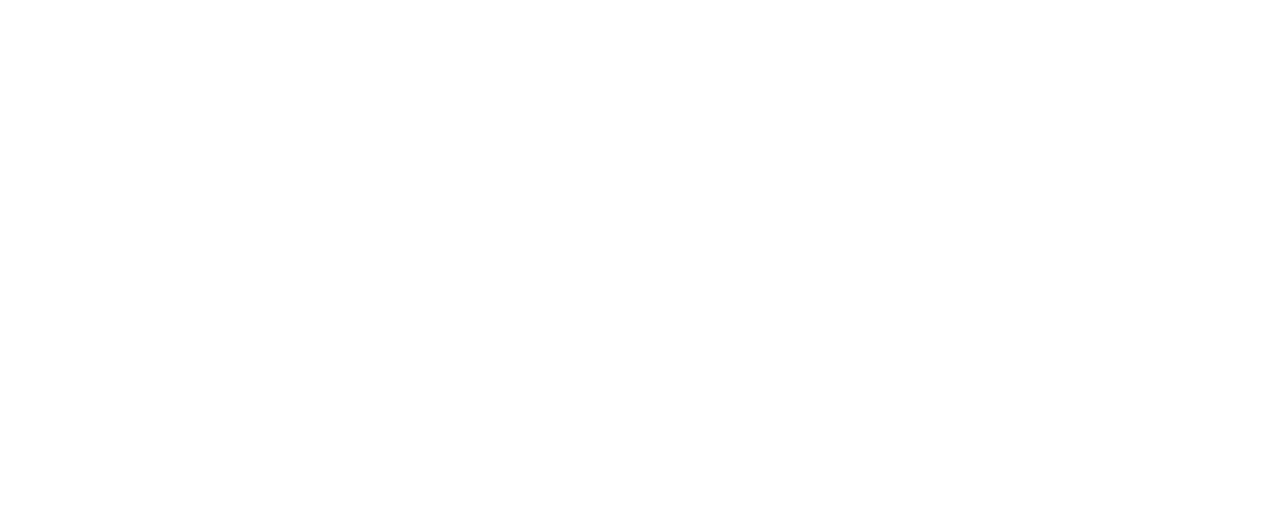
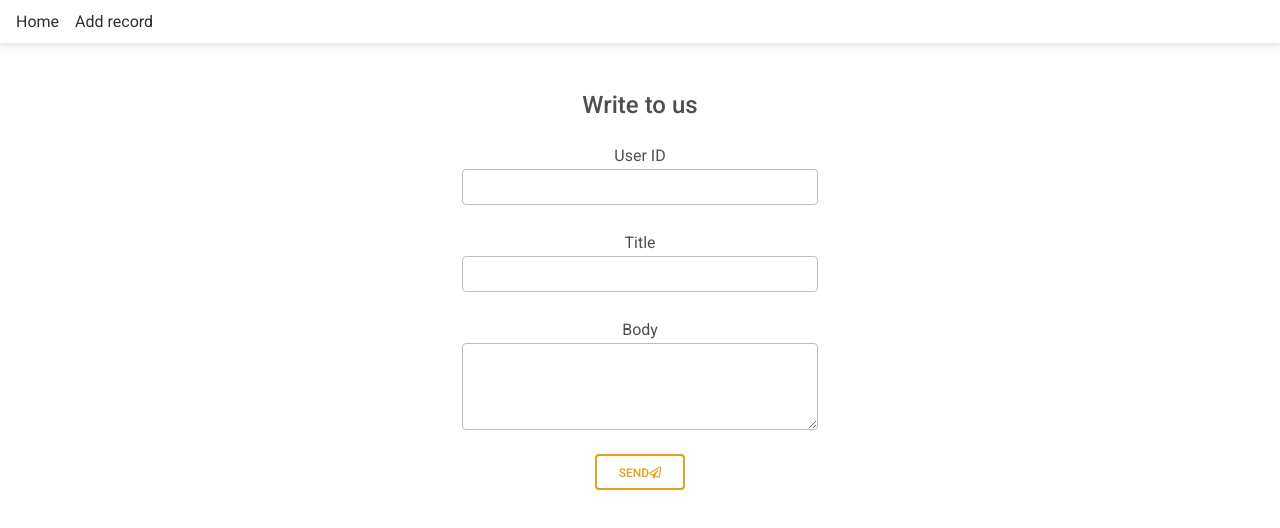
Before and after one commit to Lostinrave/qualification-task-react, a React (Create React App) app: page /new-record in a window 1280 px wide. Before the commit this address had no page. Shown: the top 528 px of the page. Built offline with nearby package versions, Linux system fonts and the light colour scheme.

Commit message:
Styling and Form component

```diff
--- a/src/App.css
+++ b/src/App.css
@@ -1,44 +1,4 @@
-
-.card-holder{
-  min-height: 100vh;
-  margin: 0 auto;
-}
 
 .App {
   text-align: center;
 }
-
-.App-logo {
-  height: 40vmin;
-  pointer-events: none;
-}
-
-@media (prefers-reduced-motion: no-preference) {
-  .App-logo {
-    animation: App-logo-spin infinite 20s linear;
-  }
-}
-
-.App-header {
-  background-color: #282c34;
-  min-height: 100vh;
-  display: flex;
-  flex-direction: column;
-  align-items: center;
-  justify-content: center;
-  font-size: calc(10px + 2vmin);
-  color: white;
-}
-
-.App-link {
-  color: #61dafb;
-}
-
-@keyframes App-logo-spin {
-  from {
-    transform: rotate(0deg);
-  }
-  to {
-    transform: rotate(360deg);
-  }
-}
--- a/src/App.js
+++ b/src/App.js
@@ -1,23 +1,36 @@
-import './App.css';
-import Table from './components/Table';
-import DetailsPage from './components/DetailsPage';
-import { BrowserRouter as Router, Routes, Route } from 'react-router-dom';
+import "./App.css";
+import { MDBNavbar, MDBNavbarItem } from "mdb-react-ui-kit";
 
+import Form from "./components/Form";
+import Table from "./components/Table";
+import DetailsPage from "./components/DetailsPage";
+
+import { BrowserRouter as Router, Routes, Route, Link } from "react-router-dom";
 
 function App() {
   return (
     <Router>
-    <div className="App">
-      <Routes>
-      <Route exact path="/" element={<Table/>}>
-      </Route>
-      <Route exact path="/details-page/:id" element={<DetailsPage/>}>
-      </Route>
-      </Routes>
-    </div>
+      <div className="App">
+        <MDBNavbar className="justify-content-start">
+          <MDBNavbarItem className="list-unstyled mx-3">
+            <Link className="text-dark" to="/">Home</Link>
+          </MDBNavbarItem>
+          <MDBNavbarItem className="list-unstyled">
+            <Link className="text-dark" to="/new-record">Add record</Link>
+          </MDBNavbarItem>
+        </MDBNavbar>
+        <Routes>
+          <Route exact path="/" element={<Table />} />
+          <Route exact path="/new-record" element={<Form />} />
+          <Route
+            exact
+            path="/details-page/:id"
+            element={<DetailsPage />}
+          ></Route>
+        </Routes>
+      </div>
     </Router>
   );
 }
 
-
 export default App;
--- a/src/components/DetailsPage.js
+++ b/src/components/DetailsPage.js
@@ -1,47 +1,52 @@
-import React, {useEffect, useState} from 'react'
-import axios from 'axios';
-import { Link, useLocation, useParams } from 'react-router-dom';
-import { MDBCard, MDBCardBody, MDBCardTitle, MDBCardText, MDBBtn, MDBContainer, MDBRow } from 'mdb-react-ui-kit';
+import React, { useEffect, useState } from "react";
+import axios from "axios";
+import { Link, useLocation, useParams } from "react-router-dom";
+import {
+  MDBCard,
+  MDBCardBody,
+  MDBCardTitle,
+  MDBCardText,
+  MDBBtn,
+  MDBContainer,
+  MDBRow,
+} from "mdb-react-ui-kit";
 
-
-const DetailsPage = () =>{
+const DetailsPage = () => {
   let { id } = useParams();
   console.log(id);
   let location = useLocation();
   console.log(location);
-        const [post, setPost] = useState({blogs: []})
+  const [post, setPost] = useState({ blogs: [] });
 
-            useEffect(()=>{
+  useEffect(() => {
     const fetchPost = async () => {
-                    const{data} = await axios(`https://jsonplaceholder.typicode.com/posts/${id}`)
+      const { data } = await axios(
+        `https://jsonplaceholder.typicode.com/posts/${id}`
+      );
 
-                    setPost({blogs: data})
-                    console.log(data)
-                }
-                fetchPost()
-            }, [setPost])
+      setPost({ blogs: data });
+      console.log(data);
+    };
+    fetchPost();
+  }, [setPost]);
   return (
-        <MDBContainer >
-            <MDBRow className='justify-content-center'>
-            <MDBCard className='card-holder' style={{ maxWidth: '22rem' }}>
-            <MDBCardBody className='mt-3'>
-                <h2>
-                    ID: {post.blogs.id}
-                </h2>
-                <MDBCardTitle>
-                    {post.blogs.title}
-                </MDBCardTitle>
-                <MDBCardText>
-                    {post.blogs.body}
-                </MDBCardText>
-                <Link to='/'>
-                <MDBBtn>Go Back</MDBBtn>
+    <MDBContainer>
+      <MDBRow className="justify-content-center">
+        <MDBCard className="mt-5" style={{ maxWidth: "22rem" }}>
+          <MDBCardBody>
+            <h2>ID: {post.blogs.id}</h2>
+            <MDBCardTitle>{post.blogs.title}</MDBCardTitle>
+            <MDBCardText>{post.blogs.body}</MDBCardText>
+            <Link to="/">
+              <MDBBtn color="warning" outline type="submit">
+                Go Back
+              </MDBBtn>
             </Link>
           </MDBCardBody>
         </MDBCard>
       </MDBRow>
     </MDBContainer>
   );
-    }
+};
 
-export default DetailsPage
+export default DetailsPage;
--- /dev/null
+++ b/src/components/Form.js
@@ -0,0 +1,57 @@
+import React from "react";
+import {
+  MDBContainer,
+  MDBRow,
+  MDBCol,
+  MDBBtn,
+  MDBIcon,
+} from "mdb-react-ui-kit";
+
+const FormPage = () => {
+  return (
+    <MDBContainer>
+      <MDBRow className="justify-content-center mt-5">
+        <MDBCol md="4">
+          <form>
+            <p className="h4 text-center mb-4">Write to us</p>
+            <label htmlFor="defaultFormContactNameEx" className="grey-text">
+              User ID
+            </label>
+            <input
+              type="text"
+              id="defaultFormContactNameEx"
+              className="form-control"
+            />
+            <br />
+            <label htmlFor="defaultFormContactEmailEx" className="grey-text">
+              Title
+            </label>
+            <input
+              type="email"
+              id="defaultFormContactEmailEx"
+              className="form-control"
+            />
+            <br />
+            <label htmlFor="defaultFormContactMessageEx" className="grey-text">
+              Body
+            </label>
+            <textarea
+              type="text"
+              id="defaultFormContactMessageEx"
+              className="form-control"
+              rows="3"
+            />
+            <div className="text-center mt-4">
+              <MDBBtn color="warning" outline type="submit">
+                Send
+                <MDBIcon far icon="paper-plane" className="ml-2" />
+              </MDBBtn>
+            </div>
+          </form>
+        </MDBCol>
+      </MDBRow>
+    </MDBContainer>
+  );
+};
+
+export default FormPage;
--- a/src/components/Table.js
+++ b/src/components/Table.js
@@ -1,57 +1,71 @@
-import React, {useEffect, useState} from 'react'
-import axios from 'axios';
-import { MDBTable, MDBTableHead, MDBTableBody, MDBContainer, MDBBtn } from 'mdb-react-ui-kit';
-import { Link } from 'react-router-dom';
-
+import React, { useEffect, useState } from "react";
+import axios from "axios";
+import {
+  MDBTable,
+  MDBTableHead,
+  MDBTableBody,
+  MDBContainer,
+  MDBBtn,
+  MDBIcon
+} from "mdb-react-ui-kit";
+import { Link } from "react-router-dom";
 
 const Table = () => {
-    const [posts, setPosts] = useState({blogs: []})
+  const [posts, setPosts] = useState({ blogs: [] });
 
-        useEffect(()=>{
+  useEffect(() => {
     const fetchPostList = async () => {
-                const{data} = await axios('https://jsonplaceholder.typicode.com/posts')
+      const { data } = await axios(
+        "https://jsonplaceholder.typicode.com/posts"
+      );
 
-                setPosts({blogs: data})
-                console.log(data)
-            }
-            fetchPostList()
-        }, [setPosts])
+      setPosts({ blogs: data });
+      console.log(data);
+    };
+    fetchPostList();
+  }, [setPosts]);
   return (
     <div>
       <MDBContainer>
-                <MDBTable className='mt-3'>
+        <MDBTable className="mt-3">
           <MDBTableHead>
             <tr>
-                            <th scope='col'>ID</th>
-                            <th scope='col'>Title</th>
-                            <th scope='col'>Body</th>
-                            <th scope='col'>Details</th>
+              <th scope="col">ID</th>
+              <th scope="col">User</th>
+              <th scope="col">Title</th>
+              <th scope="col">Body</th>
+              <th scope="col">Details</th>
             </tr>
           </MDBTableHead>
           <MDBTableBody>
-                        {posts.blogs && posts.blogs.map((item)=>(
+            {posts.blogs &&
+              posts.blogs.map((item) => (
                 <tr key={item.id}>
-
                   <td>{item.id}</td>
+                  <td>{item.userId}</td>
                   <td>{item.title}</td>
                   <td>{item.body}</td>
 
-                                <td >
-                                    <Link to={{
+                  <td>
+                    <Link
+                      to={{
                         pathname: `/details-page/${item.id}`,
-                                        state: {id: item.id}
-                                        }}>
-                                    <MDBBtn >View Details</MDBBtn>
+                        state: { id: item.id },
+                      }}
+                    >
+                      <MDBBtn color="warning" outline type="submit">
+                        Details
+                        <MDBIcon far icon="eye" className="ml-2" />
+                      </MDBBtn>
                     </Link>
                   </td>
                 </tr>
-                            ))
-                        }
+              ))}
           </MDBTableBody>
         </MDBTable>
       </MDBContainer>
     </div>
   );
-}
+};
 
-export default Table
+export default Table;
```
Lines whose indentation alone changed are shown as unchanged.
